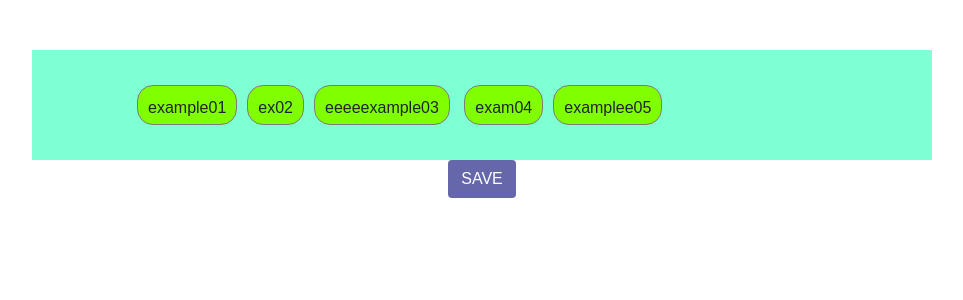
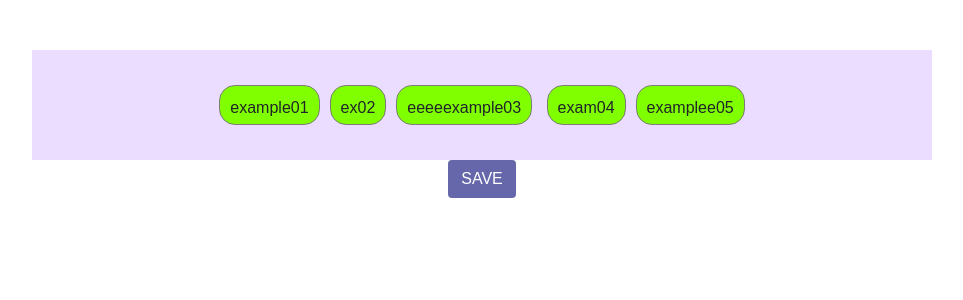
Before and after one commit to devlse/HASHTAG, a Flask app: page /searched-result in a window 1280 px wide. Shown: the part 100-400 px from the top of the page, without its empty margins (158-1121 px from the left). Run offline with Flask 2, Linux system fonts and the light colour scheme; data that the repository does not hold is empty; some libraries are stand-ins or nearby versions; some web fonts are replaced.

Commit message:
vitaminZ css 수정

```diff
--- a/static/css/Result.css
+++ b/static/css/Result.css
@@ -43,15 +43,18 @@ a:hover{
   padding: 8px 12px;
 }
 .navbar__list li:hover{
-  background-color: blanchedalmond;
   border-radius: 4px;
+  color: ghostwhite;
 }
 
 /*main*/
 .hashtag {
   padding: 30px 100px;
   margin: auto;
-  background: aquamarine;
+  background: rgba(171, 120, 255, 0.25);
+  /*가운데 정렬!!!*/
+  width: 100%;
+  text-align: center;
 }
 .hashtag div{
   background: chartreuse;
```
